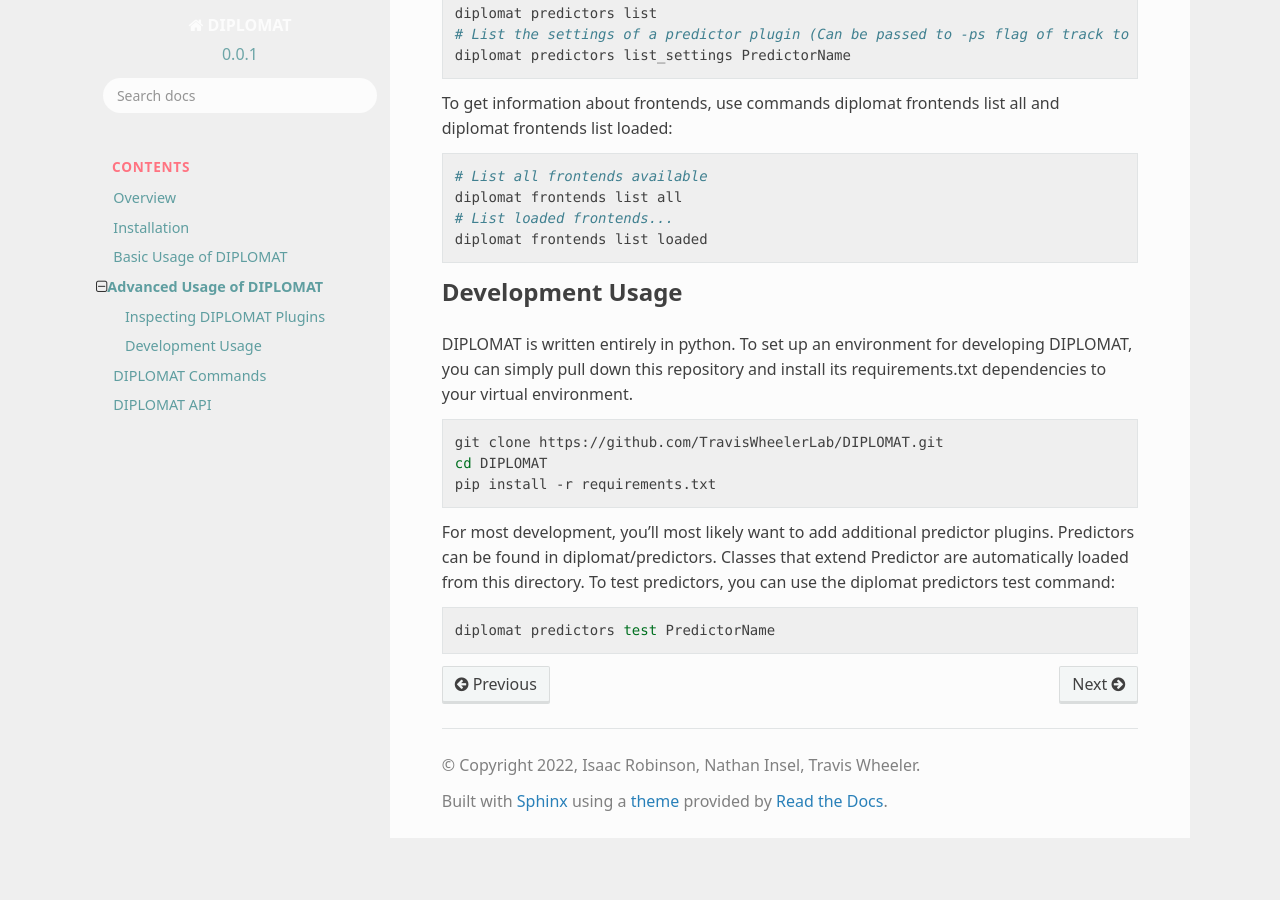
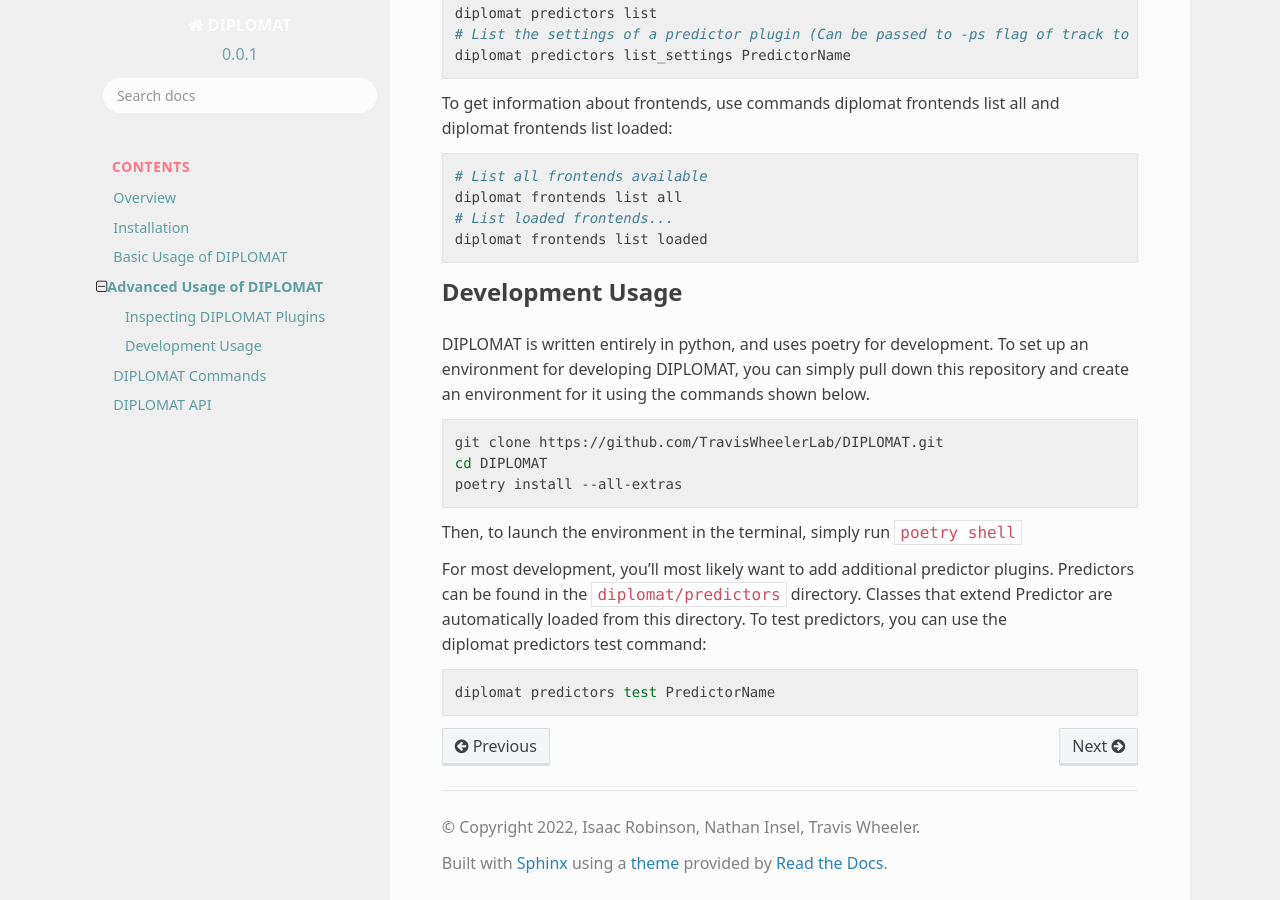
Before and after one commit to TravisWheelerLab/DIPLOMAT, a Sphinx documentation site: the page built from docs/source/advanced_usage.rst, in a window 1280 px wide and 900 px high, scrolled down 661 px. Built offline with Sphinx 7.4.7 and the Read the Docs theme 2.0.0, drawn with Linux system fonts in a browser that asks for light colours; formulas are drawn with MathJax 3; before the commit the page ends 1499 px from its top, so only the background shows below that.

```diff
--- a/docs/source/advanced_usage.rst
+++ b/docs/source/advanced_usage.rst
@@ -33,18 +33,20 @@ To get information about frontends, use commands :py:cli:`diplomat frontends lis
 Development Usage
 -----------------
 
-DIPLOMAT is written entirely in python. To set up an environment for developing DIPLOMAT, you
-can simply pull down this repository and install its requirements.txt dependencies to your
-virtual environment.
+DIPLOMAT is written entirely in python, and uses poetry for development. To set up an
+environment for developing DIPLOMAT, you can simply pull down this repository and create
+an environment for it using the commands shown below.
 
 .. code-block:: sh
 
     git clone https://github.com/TravisWheelerLab/DIPLOMAT.git
     cd DIPLOMAT
-    pip install -r requirements.txt
+    poetry install --all-extras
+
+Then, to launch the environment in the terminal, simply run :code:`poetry shell`
 
 For most development, you'll most likely want to add additional predictor plugins.
-Predictors can be found in diplomat/predictors. Classes that extend Predictor are automatically
+Predictors can be found in the ``diplomat/predictors`` directory. Classes that extend Predictor are automatically
 loaded from this directory. To test predictors, you can use the :py:cli:`diplomat predictors test` command:
 
 .. code-block:: sh
--- a/docs/source/index.rst
+++ b/docs/source/index.rst
@@ -16,7 +16,7 @@ Deep learning-based Identity Preserving Labeled-Object Multi-Animal Tracking.
 
 
 
-Indices and tables
+Indices and Tables
 ==================
 
 * :ref:`genindex`
--- a/requirements.txt
+++ /dev/null
@@ -1,5 +0,0 @@
-opencv-python
-matplotlib
-deeplabcut
-wxpython
-typing_extensions>=3.8
```
Also changed, not shown: README.md (+9 -68 lines).
